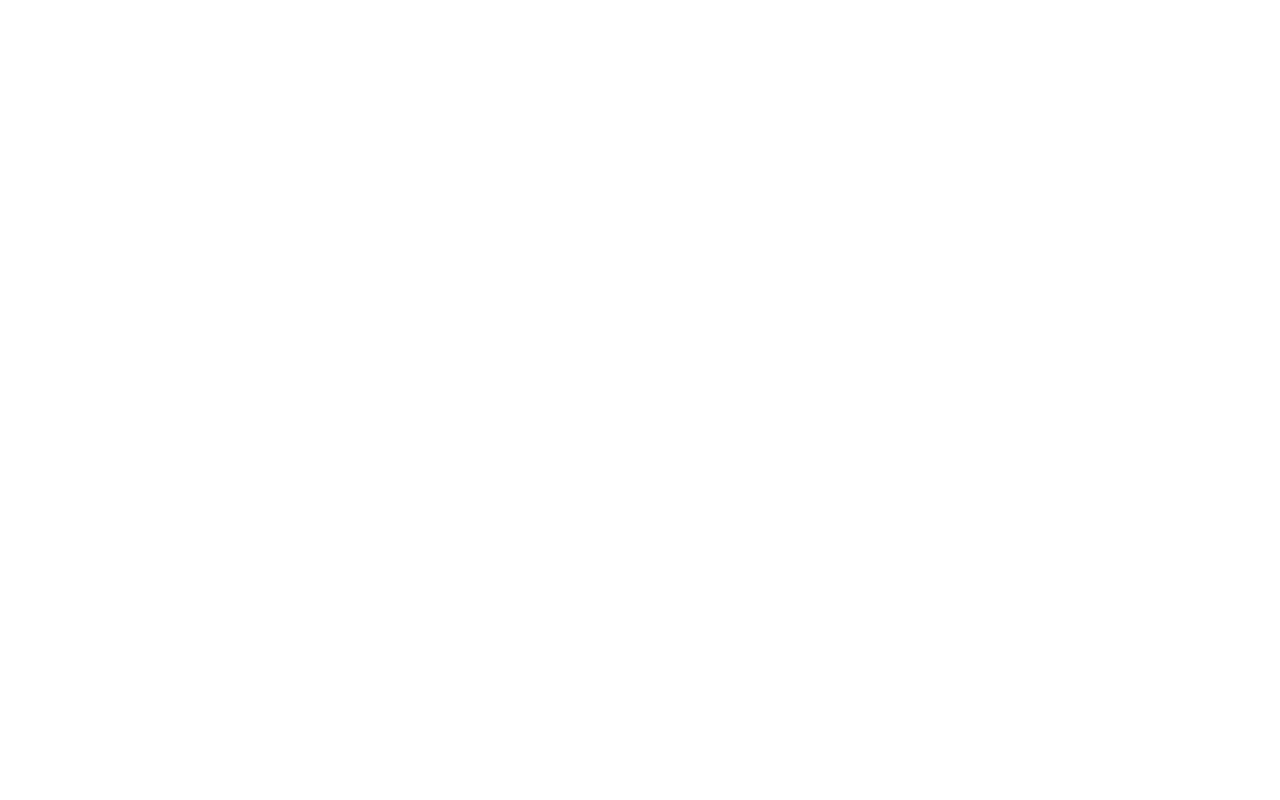
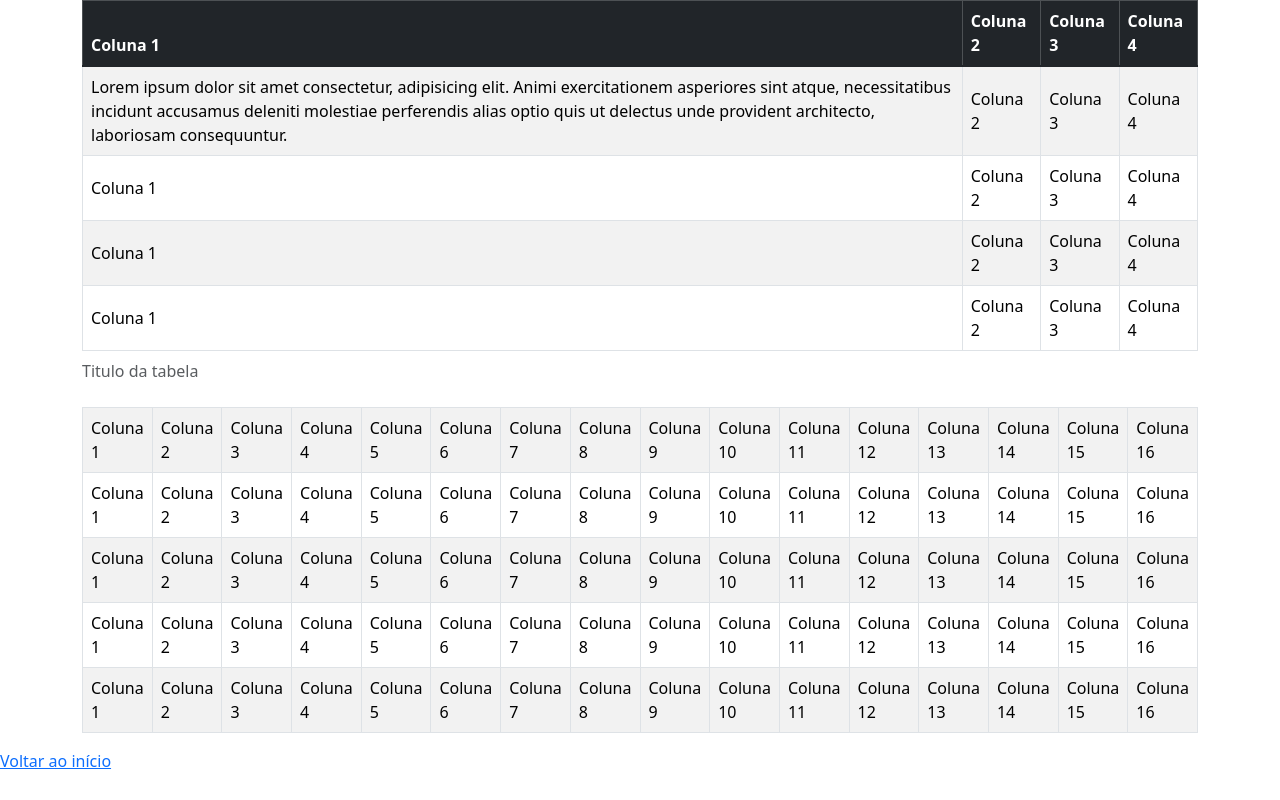
Before and after one commit to SabrinaDamascenoDev/CursoDeBootstrap, a website: page Aula11/index.html in a window 1280 px wide. Drawn offline with nearby package versions, Linux system fonts and the light colour scheme.

Commit message:
Aprendendo tabelas com o bootstrap

```diff
--- a/Aula11/index.html
+++ b/Aula11/index.html
@@ -0,0 +1,174 @@
+<!DOCTYPE html>
+<html lang="pt-br">
+
+<head>
+    <meta charset="UTF-8" />
+    <meta name="viewport" content="width=device-width, initial-scale=1.0" />
+    <link rel="stylesheet" href="../node_modules/bootstrap/dist/css/bootstrap.min.css">
+
+    <title>Tabelas</title>
+</head>
+
+<body>
+    <div class="container">
+        <table class="table table-striped table-hover table-bordered align-middle">
+            <thead class="table-dark">
+                <tr>
+                    <th>Coluna 1</th>
+                    <th>Coluna 2</th>
+                    <th>Coluna 3</th>
+                    <th>Coluna 4</th>
+                </tr>
+            </thead>
+            <tbody class="table-group-divider">
+                <tr>
+                    <td>Lorem ipsum dolor sit amet consectetur, adipisicing elit. Animi exercitationem asperiores sint
+                        atque, necessitatibus incidunt accusamus deleniti molestiae perferendis alias optio quis ut
+                        delectus unde provident architecto, laboriosam consequuntur.</td>
+                    <td>Coluna 2</td>
+                    <td>Coluna 3</td>
+                    <td>Coluna 4</td>
+                </tr>
+                <tr>
+                    <td>Coluna 1</td>
+                    <td>Coluna 2</td>
+                    <td>Coluna 3</td>
+                    <td>Coluna 4</td>
+                </tr>
+                <tr>
+                    <td>Coluna 1</td>
+                    <td>Coluna 2</td>
+                    <td>Coluna 3</td>
+                    <td>Coluna 4</td>
+                </tr>
+                <tr>
+                    <td>Coluna 1</td>
+                    <td>Coluna 2</td>
+                    <td>Coluna 3</td>
+                    <td>Coluna 4</td>
+                </tr>
+            </tbody>
+            <caption>Titulo da tabela</caption>
+
+        </table>
+        <div class="table-responsive">
+        <table class="table table-striped table-hover table-bordered align-middle">
+            <tr>
+                <td>Coluna 1</td>
+                <td>Coluna 2</td>
+                <td>Coluna 3</td>
+                <td>Coluna 4</td>
+                <td>Coluna 5</td>
+                <td>Coluna 6</td>
+                <td>Coluna 7</td>
+                <td>Coluna 8</td>
+                <td>Coluna 9</td>
+                <td>Coluna 10</td>
+                <td>Coluna 11</td>
+                <td>Coluna 12</td>
+                <td>Coluna 13</td>
+                <td>Coluna 14</td>
+                <td>Coluna 15</td>
+                <td>Coluna 16</td>
+                <td>Coluna 17</td>
+                <td>Coluna 18</td>
+                <td>Coluna 19</td>
+                <td>Coluna 20</td>
+            </tr>
+            <tr>
+                <td>Coluna 1</td>
+                <td>Coluna 2</td>
+                <td>Coluna 3</td>
+                <td>Coluna 4</td>
+                <td>Coluna 5</td>
+                <td>Coluna 6</td>
+                <td>Coluna 7</td>
+                <td>Coluna 8</td>
+                <td>Coluna 9</td>
+                <td>Coluna 10</td>
+                <td>Coluna 11</td>
+                <td>Coluna 12</td>
+                <td>Coluna 13</td>
+                <td>Coluna 14</td>
+                <td>Coluna 15</td>
+                <td>Coluna 16</td>
+                <td>Coluna 17</td>
+                <td>Coluna 18</td>
+                <td>Coluna 19</td>
+                <td>Coluna 20</td>
+            </tr>
+            <tr>
+                <td>Coluna 1</td>
+                <td>Coluna 2</td>
+                <td>Coluna 3</td>
+                <td>Coluna 4</td>
+                <td>Coluna 5</td>
+                <td>Coluna 6</td>
+                <td>Coluna 7</td>
+                <td>Coluna 8</td>
+                <td>Coluna 9</td>
+                <td>Coluna 10</td>
+                <td>Coluna 11</td>
+                <td>Coluna 12</td>
+                <td>Coluna 13</td>
+                <td>Coluna 14</td>
+                <td>Coluna 15</td>
+                <td>Coluna 16</td>
+                <td>Coluna 17</td>
+                <td>Coluna 18</td>
+                <td>Coluna 19</td>
+                <td>Coluna 20</td>
+            </tr>
+            <tr>
+                <td>Coluna 1</td>
+                <td>Coluna 2</td>
+                <td>Coluna 3</td>
+                <td>Coluna 4</td>
+                <td>Coluna 5</td>
+                <td>Coluna 6</td>
+                <td>Coluna 7</td>
+                <td>Coluna 8</td>
+                <td>Coluna 9</td>
+                <td>Coluna 10</td>
+                <td>Coluna 11</td>
+                <td>Coluna 12</td>
+                <td>Coluna 13</td>
+                <td>Coluna 14</td>
+                <td>Coluna 15</td>
+                <td>Coluna 16</td>
+                <td>Coluna 17</td>
+                <td>Coluna 18</td>
+                <td>Coluna 19</td>
+                <td>Coluna 20</td>
+            </tr>
+            <tr>
+                <td>Coluna 1</td>
+                <td>Coluna 2</td>
+                <td>Coluna 3</td>
+                <td>Coluna 4</td>
+                <td>Coluna 5</td>
+                <td>Coluna 6</td>
+                <td>Coluna 7</td>
+                <td>Coluna 8</td>
+                <td>Coluna 9</td>
+                <td>Coluna 10</td>
+                <td>Coluna 11</td>
+                <td>Coluna 12</td>
+                <td>Coluna 13</td>
+                <td>Coluna 14</td>
+                <td>Coluna 15</td>
+                <td>Coluna 16</td>
+                <td>Coluna 17</td>
+                <td>Coluna 18</td>
+                <td>Coluna 19</td>
+                <td>Coluna 20</td>
+            </tr>
+        </table>
+    </div>
+
+    </div>
+    <a href="../index.html">Voltar ao início</a>
+    </div>
+</body>
+
+</html>
```
Also changed, not shown: index.html (+1 -0 lines).
